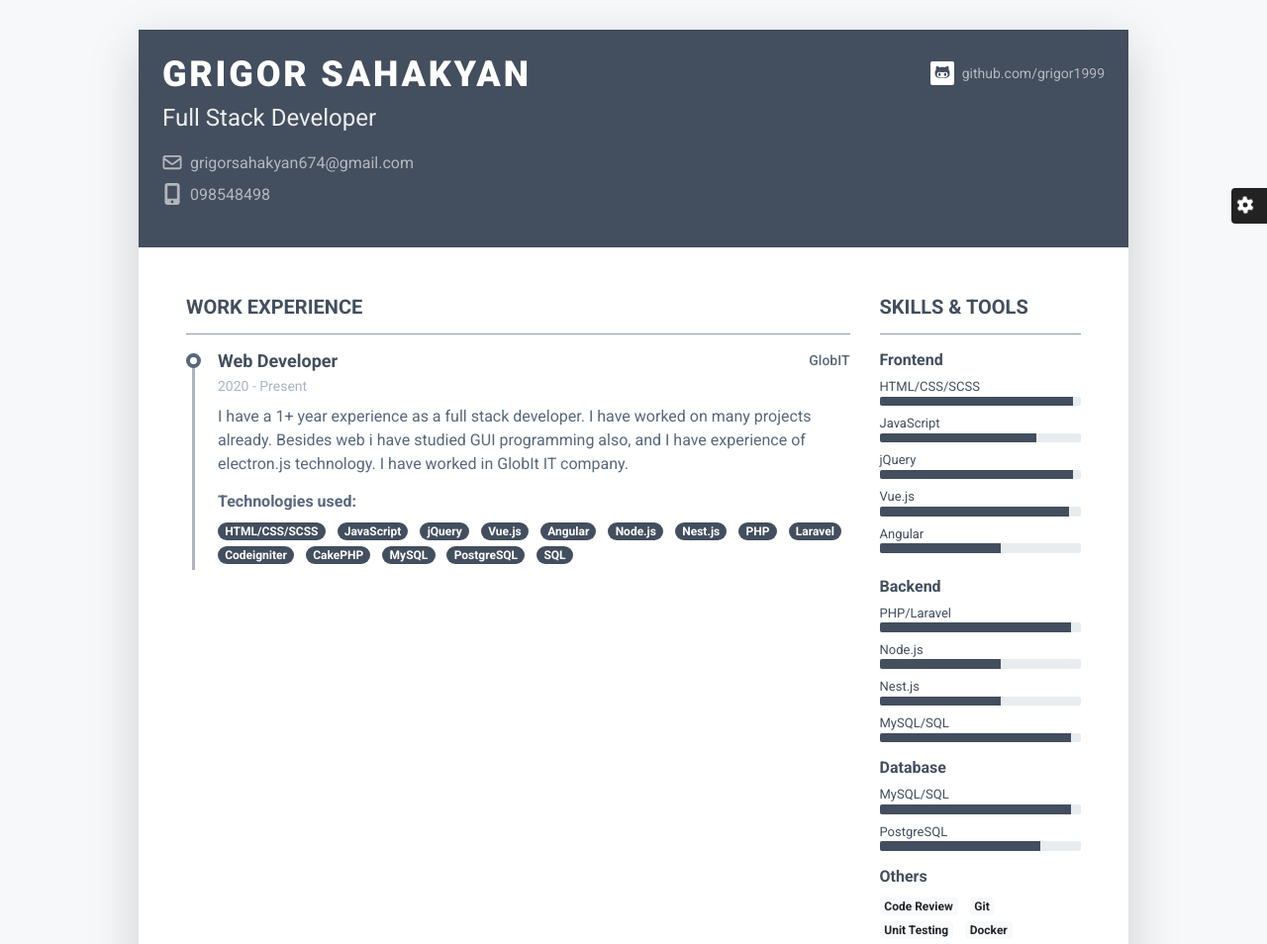
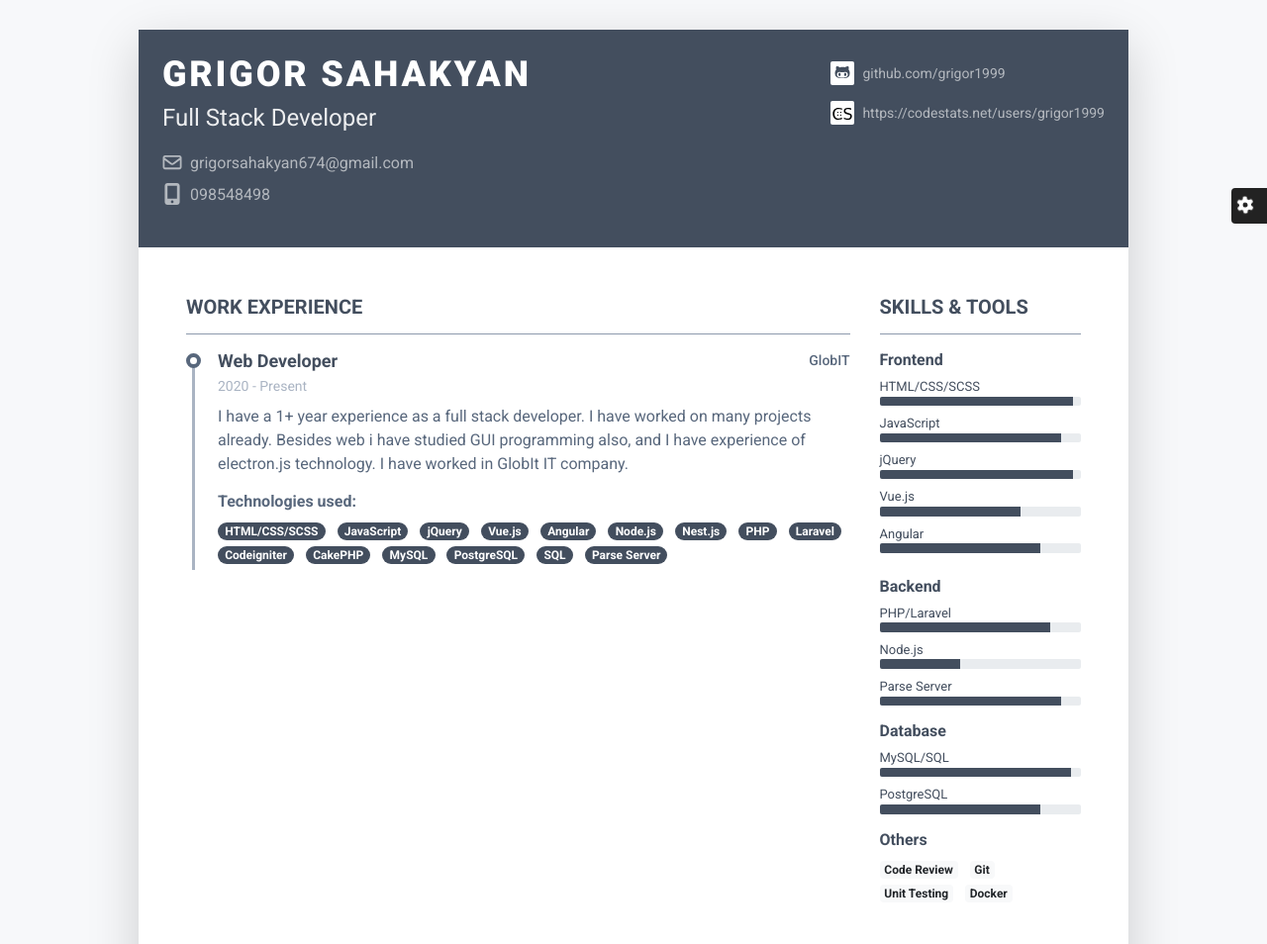
Before and after one commit to Grigor1999/Grigor1999.github.io, a plain HTML site: page index.html in a window 1280 px wide. Shown: the top 954 px of the page at 99% size. Drawn offline with Linux system fonts and the light colour scheme.

Commit message:
update cv

```diff
--- a/index.html
+++ b/index.html
@@ -43,7 +43,14 @@
 					    </div><!--//primary-info-->
 					    <div class="secondary-info ml-md-auto mt-2">
 						    <ul class="resume-social list-unstyled">
-				                <li class="mb-3"><a href="https://github.com/grigor1999" target="blank"><span class="fa-container text-center mr-2"><i class="fab fa-github-alt fa-fw"></i></span>github.com/grigor1999</a></li>
+				                <li class="mb-3"><a href="https://github.com/grigor1999" target="_blank"><span class="fa-container text-center mr-2"><i class="fab fa-github-alt fa-fw"></i></span>github.com/grigor1999</a></li>
+								<li class="mb-3">
+									<a href="https://codestats.net/users/grigor1999" target="_blank">
+										<span class="fa-container text-center mr-2">
+											<img src="./assets/images/code_stats.svg" width="20px" height="20px" alt="">
+										</span>https://codestats.net/users/grigor1999
+									</a>
+										</li>
 						    </ul>
 					    </div><!--//secondary-info-->
 
@@ -83,6 +90,7 @@
 											    <li class="list-inline-item"><span class="badge badge-primary badge-pill">MySQL</span></li>
 												<li class="list-inline-item"><span class="badge badge-primary badge-pill">PostgreSQL</span></li>
 											    <li class="list-inline-item"><span class="badge badge-primary badge-pill">SQL</span></li>
+												<li class="list-inline-item"><span class="badge badge-primary badge-pill">Parse Server</span></li>
 										    </ul>
 									    </div><!--//resume-timeline-item-desc-->
 								    </article><!--//resume-timeline-item-->
@@ -106,7 +114,7 @@
 								        <li class="mb-2">
 								            <div class="resume-skill-name">JavaScript</div>
 									        <div class="progress resume-progress">
-											    <div class="progress-bar theme-progress-bar-dark" role="progressbar" style="width: 78%" aria-valuenow="25" aria-valuemin="0" aria-valuemax="100"></div>
+											    <div class="progress-bar theme-progress-bar-dark" role="progressbar" style="width: 90%" aria-valuenow="25" aria-valuemin="0" aria-valuemax="100"></div>
 											</div>
 								        </li>
 										<li class="mb-2">
@@ -118,14 +126,14 @@
 								        <li class="mb-2">
 								            <div class="resume-skill-name">Vue.js</div>
 									        <div class="progress resume-progress">
-											    <div class="progress-bar theme-progress-bar-dark" role="progressbar" style="width: 94%" aria-valuenow="25" aria-valuemin="0" aria-valuemax="100"></div>
+											    <div class="progress-bar theme-progress-bar-dark" role="progressbar" style="width: 70%" aria-valuenow="25" aria-valuemin="0" aria-valuemax="100"></div>
 											</div>
 								        </li>
 
 								        <li class="mb-2">
 								            <div class="resume-skill-name">Angular</div>
 									        <div class="progress resume-progress">
-											    <div class="progress-bar theme-progress-bar-dark" role="progressbar" style="width: 60%" aria-valuenow="25" aria-valuemin="0" aria-valuemax="100"></div>
+											    <div class="progress-bar theme-progress-bar-dark" role="progressbar" style="width: 80%" aria-valuenow="25" aria-valuemin="0" aria-valuemax="100"></div>
 											</div>
 								        </li>
 							        </ul>
@@ -137,25 +145,19 @@
 								        <li class="mb-2">
 								            <div class="resume-skill-name">PHP/Laravel</div>
 									        <div class="progress resume-progress">
-											    <div class="progress-bar theme-progress-bar-dark" role="progressbar" style="width: 95%" aria-valuenow="25" aria-valuemin="0" aria-valuemax="100"></div>
+											    <div class="progress-bar theme-progress-bar-dark" role="progressbar" style="width: 85%" aria-valuenow="25" aria-valuemin="0" aria-valuemax="100"></div>
 											</div>
 								        </li>
 								        <li class="mb-2">
 								            <div class="resume-skill-name">Node.js</div>
 									        <div class="progress resume-progress">
-											    <div class="progress-bar theme-progress-bar-dark" role="progressbar" style="width: 60%" aria-valuenow="25" aria-valuemin="0" aria-valuemax="100"></div>
+											    <div class="progress-bar theme-progress-bar-dark" role="progressbar" style="width: 40%" aria-valuenow="25" aria-valuemin="0" aria-valuemax="100"></div>
 											</div>
 								        </li>
-								        <li class="mb-2">
-								            <div class="resume-skill-name">Nest.js</div>
+										<li class="mb-2">
+								            <div class="resume-skill-name">Parse Server</div>
 									        <div class="progress resume-progress">
-											    <div class="progress-bar theme-progress-bar-dark" role="progressbar" style="width: 60%" aria-valuenow="25" aria-valuemin="0" aria-valuemax="100"></div>
-											</div>
-										</li>
-										<li class="mb-2">
-								            <div class="resume-skill-name">MySQL/SQL</div>
-									        <div class="progress resume-progress">
-											    <div class="progress-bar theme-progress-bar-dark" role="progressbar" style="width: 95%" aria-valuenow="25" aria-valuemin="0" aria-valuemax="100"></div>
+											    <div class="progress-bar theme-progress-bar-dark" role="progressbar" style="width: 90%" aria-valuenow="25" aria-valuemin="0" aria-valuemax="100"></div>
 											</div>
 								        </li>
 							        </ul>
```
Also changed, not shown: assets/images/code_stats.svg (added).
